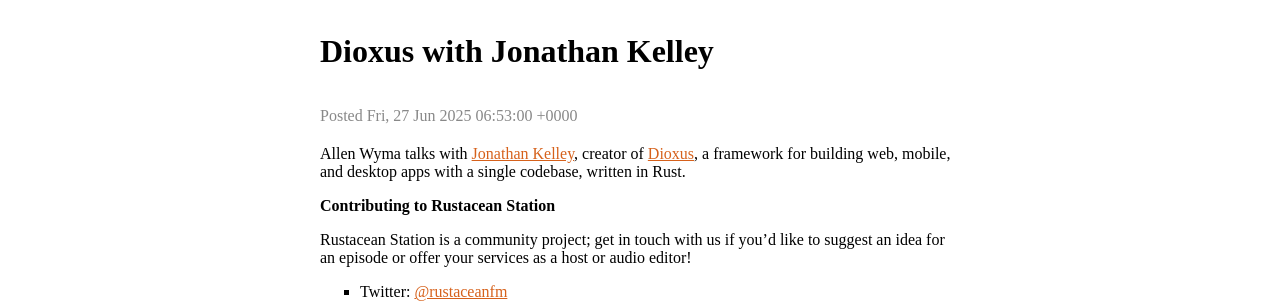
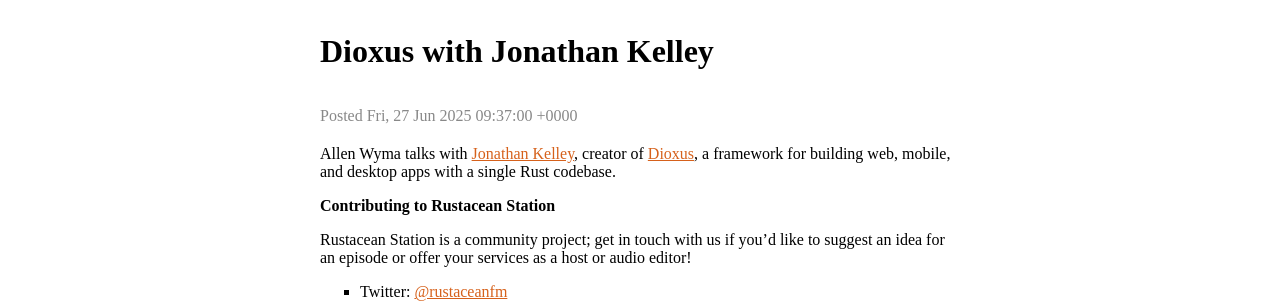
Before and after one commit to rustacean-station/rustacean-station.org, a Jekyll site: the page built from _episodes/interviews/2025-06-28-jonathan-kelley.md, in a window 1280 px wide. Shown: the part 518-821 px from the top of the page. Built offline with Jekyll 4.4.1, drawn with Linux system fonts in a browser that asks for light colours.

Commit message:
Update and rename 2025-06-27-jonathan-kelley.md to 2025-06-28-jonathan-kelley.md

```diff
--- a/_episodes/interviews/2025-06-27-jonathan-kelley.md
+++ b/_episodes/interviews/2025-06-28-jonathan-kelley.md
@@ -1,13 +1,13 @@
 ---
 title: "Dioxus with Jonathan Kelley"
-date: 2025-06-27T06:53:00Z
-file: https://audio.rustacean-station.org/file/rustacean-station/2025-06-27-jonathan-kelley.mp3
+date: 2025-06-27T09:37:00Z
+file: https://audio.rustacean-station.org/file/rustacean-station/2025-06-28-jonathan-kelley.mp3
 duration: "59:58"
 length: "143907840"
 #reddit: (leave blank on initial publish, amend with link and uncomment this line after Reddit thread has been posted)
 ---
 
-Allen Wyma talks with [Jonathan Kelley](https://jonathan-kelley.com/), creator of [Dioxus](https://dioxuslabs.com/), a framework for building web, mobile, and desktop apps with a single codebase, written in Rust.
+Allen Wyma talks with [Jonathan Kelley](https://jonathan-kelley.com/), creator of [Dioxus](https://dioxuslabs.com/), a framework for building web, mobile, and desktop apps with a single Rust codebase.
 
 ## Contributing to Rustacean Station
 
```
